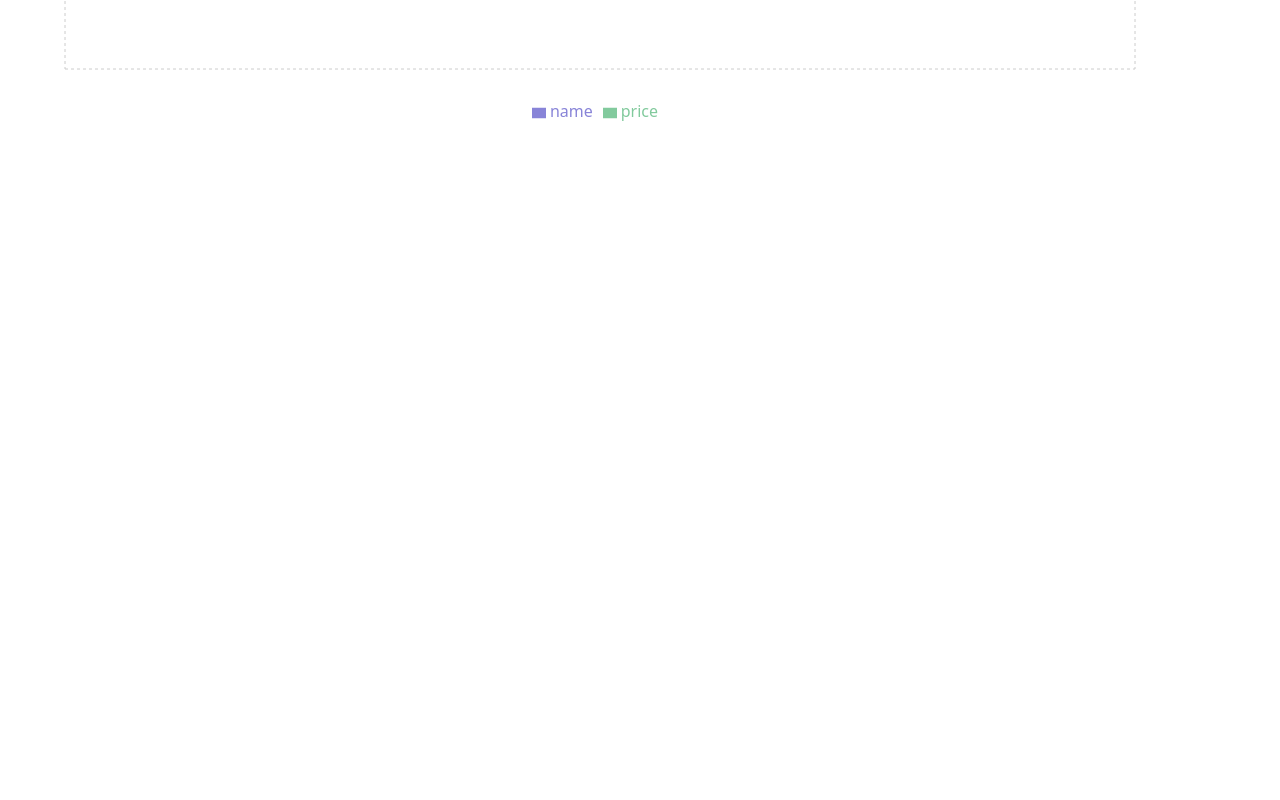
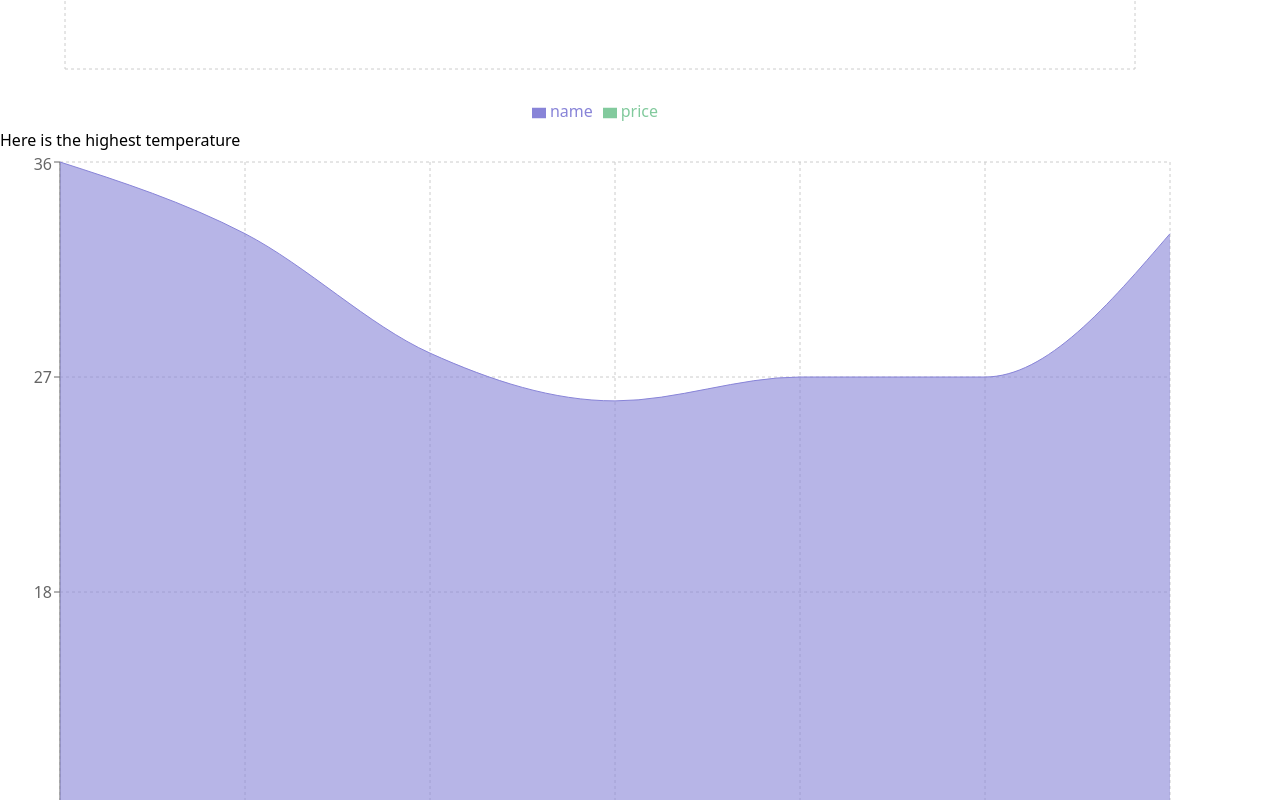
Before and after one commit to rajalishikh/react-app-routing, a React (Vite) app: page / in a window 1280 px wide. Shown: the part 1700-2500 px from the top of the page. Before the commit the page ends 1828 px from the top, so only its background shows below. Built offline with nearby package versions, Linux system fonts and the light colour scheme; no server answers.

Commit message:
Now we can set a temperature in my website

```diff
--- /dev/null
+++ b/public/temperature.json
@@ -0,0 +1,65 @@
+[
+  {
+    "id": 1,
+    "country": "Bangladesh",
+    "city": "Dhaka",
+    "date": "2025-03-19",
+    "description": "Hot with hazy sunshine",
+    "high_temp_celsius": 36,
+    "low_temp_celsius": 21
+  },
+  {
+    "id": 2,
+    "country": "Bangladesh",
+    "city": "Chattogram",
+    "date": "2025-03-20",
+    "description": "Sun and clouds",
+    "high_temp_celsius": 33,
+    "low_temp_celsius": 23
+  },
+  {
+    "id": 3,
+    "country": "Bangladesh",
+    "city": "Sylhet",
+    "date": "2025-03-21",
+    "description": "Cloudy; breezy in the afternoon",
+    "high_temp_celsius": 28,
+    "low_temp_celsius": 20
+  },
+  {
+    "id": 4,
+    "country": "Bangladesh",
+    "city": "Khulna",
+    "date": "2025-03-22",
+    "description": "Cloudy with a thundershower in spots",
+    "high_temp_celsius": 26,
+    "low_temp_celsius": 19
+  },
+  {
+    "id": 5,
+    "country": "Bangladesh",
+    "city": "Rajshahi",
+    "date": "2025-03-23",
+    "description": "Strong thunderstorms expected",
+    "high_temp_celsius": 27,
+    "low_temp_celsius": 20
+  },
+  {
+    "id": 6,
+    "country": "Bangladesh",
+    "city": "Barishal",
+    "date": "2025-03-24",
+    "description": "After a cloudy start, sunshine returns",
+    "high_temp_celsius": 27,
+    "low_temp_celsius": 18
+  },
+  {
+    "id": 7,
+    "country": "Bangladesh",
+    "city": "Rangpur",
+    "date": "2025-03-25",
+    "description": "Warmer with plenty of sun",
+    "high_temp_celsius": 33,
+    "low_temp_celsius": 20
+  }
+]
--- a/src/App.jsx
+++ b/src/App.jsx
@@ -3,6 +3,7 @@ import GymOption from './component/GymOption/GymOption'
 import Navbar from './component/navbar/navbar'
 import Phone from './component/phone/Phone'
 import Rechart from './component/Rechart/Rechart'
+import Temperature from './component/Temparature/Temparature'
 
 function App() {
 
@@ -15,6 +16,7 @@ function App() {
     <GymOption></GymOption>
     <Rechart></Rechart>
     <Phone></Phone>
+    <Temperature></Temperature>
     </>
   )
 }
--- /dev/null
+++ b/src/component/Temparature/Temparature.jsx
@@ -0,0 +1,40 @@
+import React, { useEffect, useState } from 'react';
+import { Area, AreaChart, CartesianGrid, Tooltip, XAxis, YAxis } from 'recharts';
+
+const Temperature = () => {
+    const[temperature,setTemperature]=useState([])
+    useEffect(()=>{
+        fetch("temperature.json")
+        .then(res=>res.json())
+        .then(data=>setTemperature(data))
+    },[])
+  console.log("More Details",temperature)
+
+
+    return (
+        <div>
+            <h1>Here is the highest temperature </h1>
+            <AreaChart
+          width={1200}
+          height={900}
+          data={temperature}
+          margin={{
+            top: 10,
+            right: 30,
+            left: 0,
+            bottom: 0,
+          }}
+        >
+          <CartesianGrid strokeDasharray="3 3" />
+          <XAxis dataKey="city" />
+          <YAxis />
+          <Tooltip />
+          <Area type="monotone" dataKey="high_temp_celsius" stroke="#8884d8" fill="#8884d8" />
+        </AreaChart>
+
+
+        </div>
+    );
+};
+
+export default Temperature;
```
